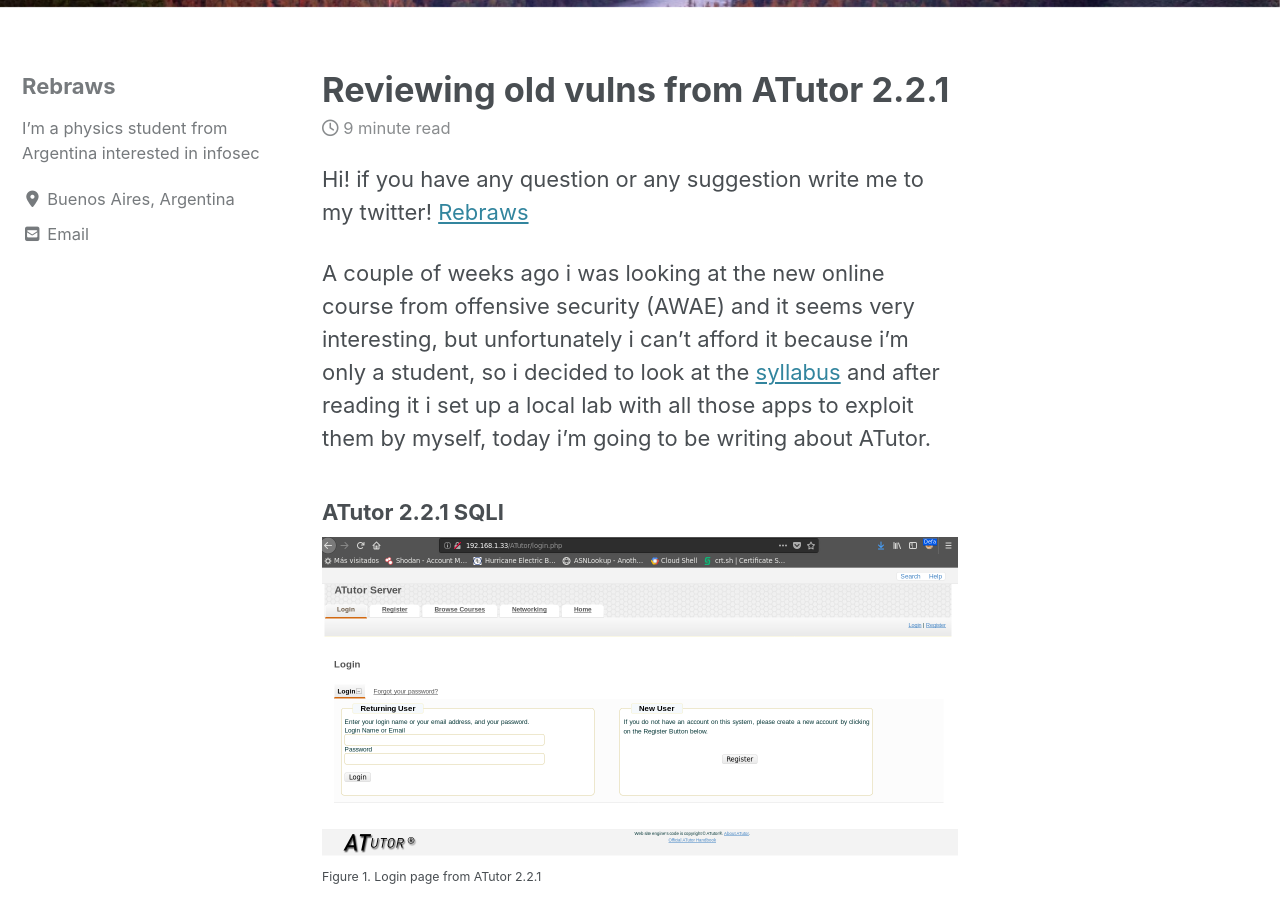
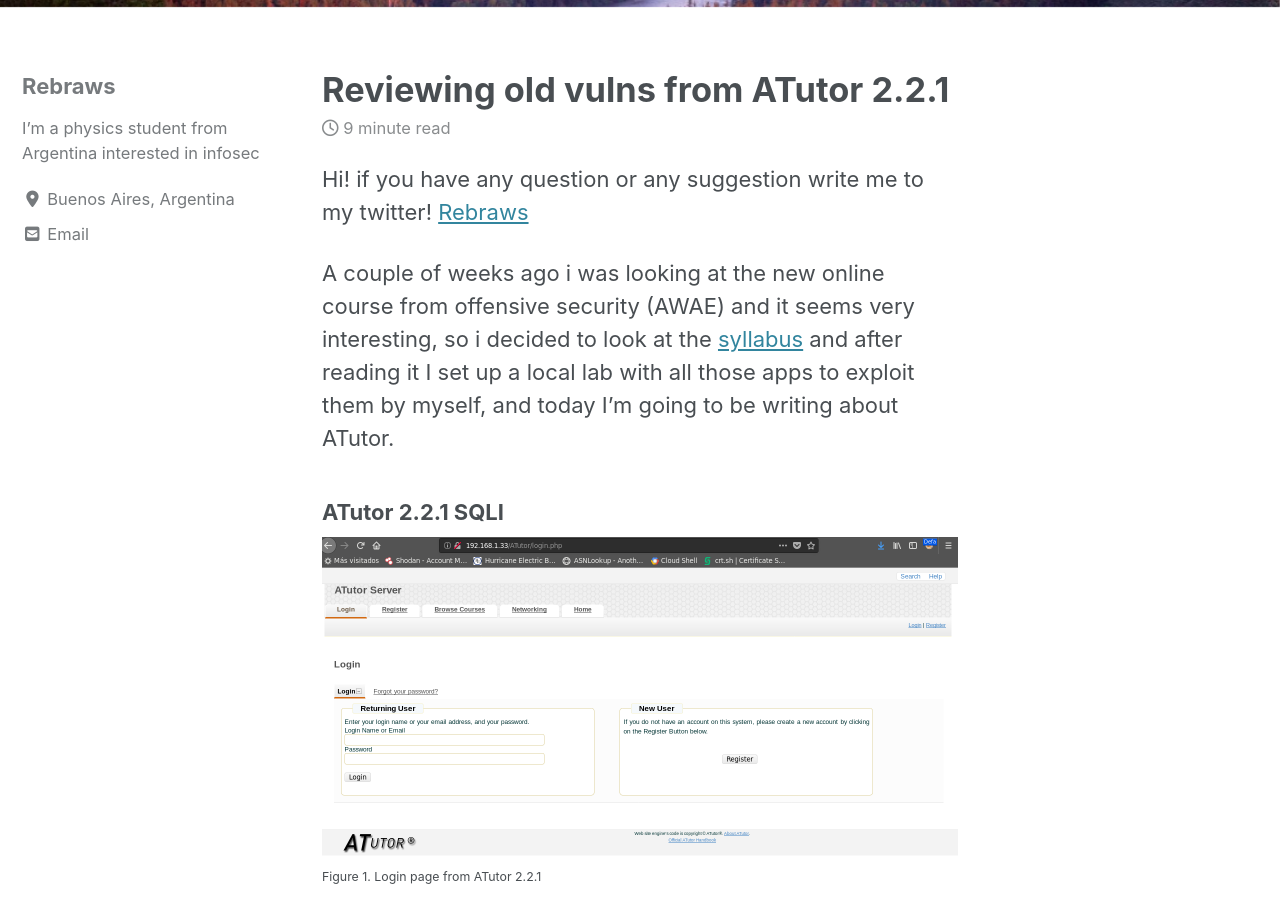
Before and after one commit to Rebraws/Rebraws.github.io, a Jekyll site: the page built from _posts/2019-09-28-ATutor.md, in a window 1280 px wide and 900 px high, scrolled down 555 px. Built offline with Jekyll 4.4.1, drawn with Linux system fonts in a browser that asks for light colours; cached includes are drawn as plain includes; nearby versions of some CDN libraries.

Commit message:
Fix typo

```diff
--- a/_posts/2019-09-28-ATutor.md
+++ b/_posts/2019-09-28-ATutor.md
@@ -8,7 +8,7 @@
 
 Hi! if you have any question or any suggestion write me to my twitter! [Rebraws](https://twitter.com/Rebraws1)
 
-A couple of weeks ago i was looking at the new online course from offensive security (AWAE) and it seems very interesting, but unfortunately i can't afford it because i'm only a student, so i decided to look at the [syllabus](https://www.offensive-security.com/documentation/awae-syllabus.pdf) and after reading it i set up a local lab with all those apps to exploit them by myself, today i'm going to be writing about ATutor.
+A couple of weeks ago i was looking at the new online course from offensive security (AWAE) and it seems very interesting, so i decided to look at the [syllabus](https://www.offensive-security.com/documentation/awae-syllabus.pdf) and after reading it I set up a local lab with all those apps to exploit them by myself, and today I'm going to be writing about ATutor.
 
 ### ATutor 2.2.1 SQLI
 
```
